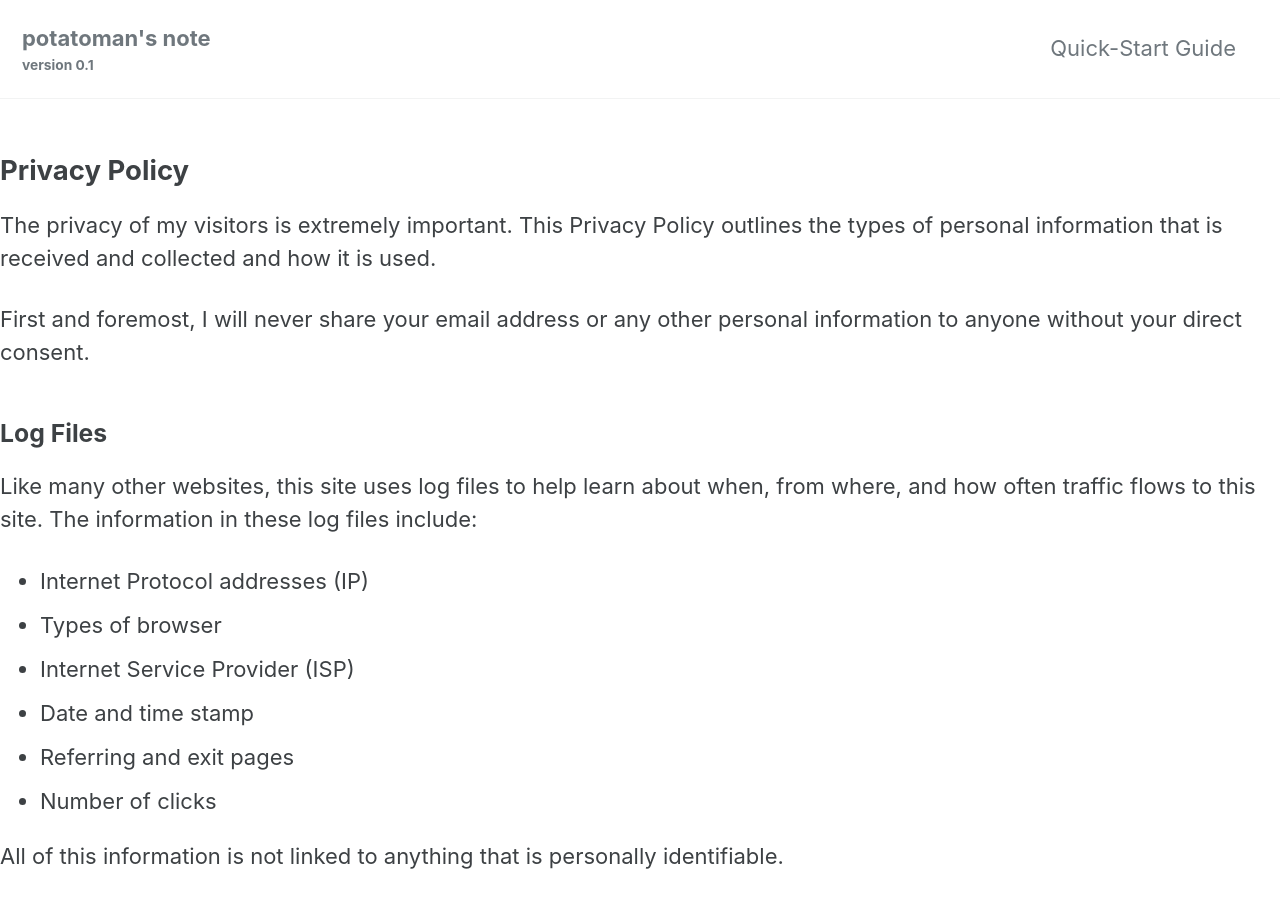
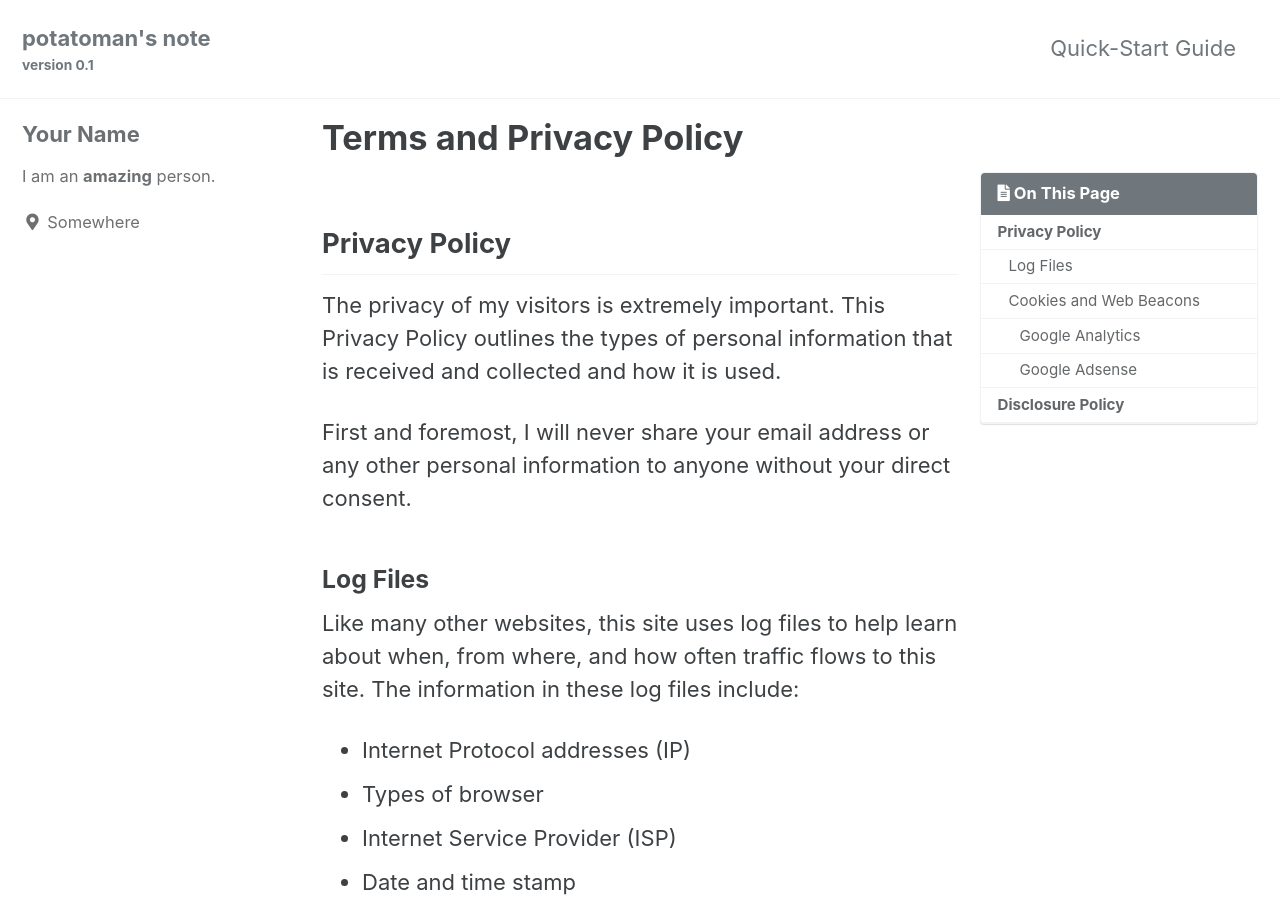
Before and after one commit to potatoman1028/potatoman1028.github.io, a Jekyll site: the page built from _pages/terms.md, in a window 1280 px wide and 900 px high. Built offline with Jekyll 4.4.1, drawn with Linux system fonts in a browser that asks for light colours; cached includes are drawn as plain includes; our own code applies the rules of GitHub Pages for plain Markdown files; comment, search, counter and statistics services are not loaded; some of the changed lines change nothing that is shown; some of the changed text lies outside the part shown.

Commit message:
Update _config.yml
하단 footer
defaults 세팅

```diff
--- a/_config.yml
+++ b/_config.yml
@@ -287,6 +287,15 @@
       layout: single
       author_profile: true
       read_time: true
-      comments: # true
+      comments: true
       share: true
       related: true
+
+  # _pages
+  - scope:
+      path: "_pages"
+      type: pages
+    values:
+      layout: single
+      comments: true
+      author_profile: true
```
